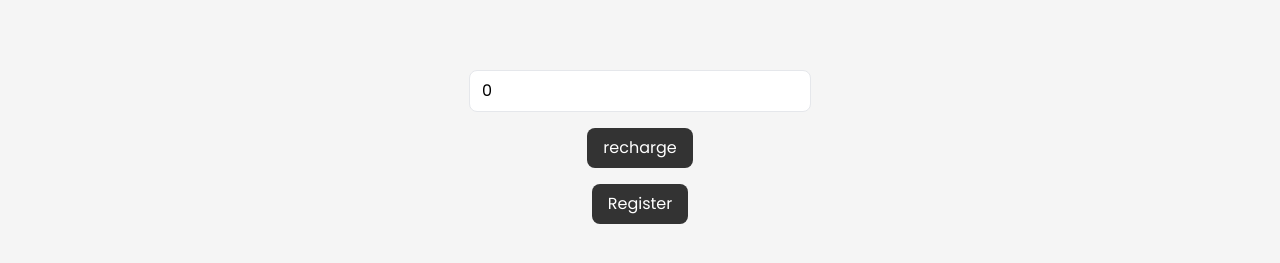
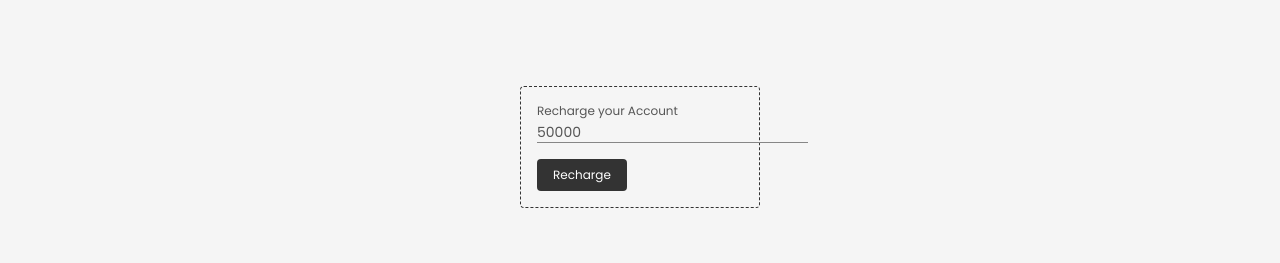
Before and after one commit to subhash131/probo, a Next.js app in the folder client/: page /wallet in a window 1280 px wide. Shown: the part 253-516 px from the top of the page. Built offline with nearby package versions, Linux system fonts and the light colour scheme; no server answers.

Commit message:
add functionality: recharge

```diff
--- /dev/null
+++ b/client/src/components/input-field.tsx
@@ -0,0 +1,32 @@
+import React from "react";
+
+const InputField = ({
+  field,
+  setField,
+  name,
+}: {
+  name: string;
+  field: string;
+  setField: React.Dispatch<React.SetStateAction<string>>;
+}) => {
+  return (
+    <div className="text-[#565656] relative group h-10 items-end flex">
+      <span
+        className={`text-xs  absolute transition-all ${
+          field ? "top-0" : " top-5 group-hover:top-0"
+        }`}
+      >
+        {name}
+      </span>
+      <input
+        className="border-b bg-transparent border-[#868686] outline-none text-sm"
+        autoFocus
+        onChange={(e) => setField(e.target.value)}
+        name={field}
+        value={field}
+      />
+    </div>
+  );
+};
+
+export default InputField;
--- a/client/src/components/wallet/recharge-button.tsx
+++ b/client/src/components/wallet/recharge-button.tsx
@@ -5,7 +5,7 @@ import React from "react";
 import { useDispatch, useSelector } from "react-redux";
 import { toast } from "sonner";
 
-const RechargeButton = ({ amount }: { amount: number | undefined }) => {
+const RechargeButton = ({ amount }: { amount: string | undefined }) => {
   const { username } = useSelector((state: RootState) => state.username);
   const dispatch = useDispatch();
   const recharge = async () => {
@@ -44,10 +44,10 @@ const RechargeButton = ({ amount }: { amount: number | undefined }) => {
   };
   return (
     <button
-      className="bg-dark rounded-lg active:scale-95 transition-transform px-4 py-2 text-white"
+      className="bg-dark rounded active:scale-95 transition-transform px-4 py-2 text-xs w-fit text-white"
       onClick={recharge}
     >
-      recharge
+      Recharge
     </button>
   );
 };
--- a/client/src/components/wallet/recharge.tsx
+++ b/client/src/components/wallet/recharge.tsx
@@ -2,22 +2,21 @@
 
 import React, { useState } from "react";
 import RechargeButton from "./recharge-button";
-import RegisterButton from "../register";
+import InputField from "../input-field";
 
-const AddFunds = () => {
-  const [amount, setAmount] = useState<number>(0);
+const RechargeAccount = () => {
+  const [amount, setAmount] = useState("50000");
   return (
-    <div className="w-full h-full flex items-center justify-center flex-col gap-4">
-      <input
-        className="px-3 py-2 outline-none border rounded-lg"
-        type="number"
-        value={amount}
-        onChange={(e) => setAmount(Number(e.target.value))}
+    <div className="w-60 h-fit py-4 px-4 rounded border  border-dashed border-dark flex flex-col gap-4">
+      <InputField
+        field={amount}
+        name="Recharge your Account"
+        setField={setAmount}
       />
+
       <RechargeButton amount={amount} />
-      <RegisterButton />
     </div>
   );
 };
 
-export default AddFunds;
+export default RechargeAccount;
```
